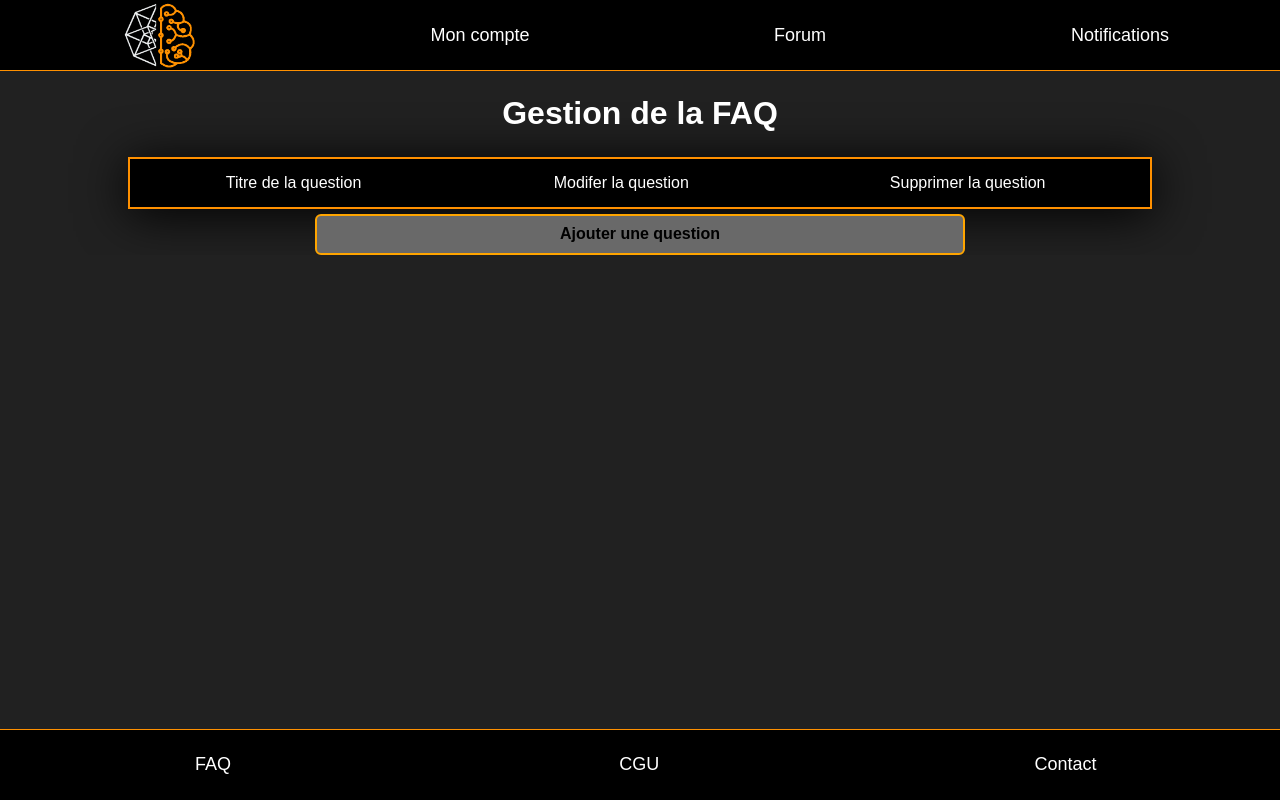
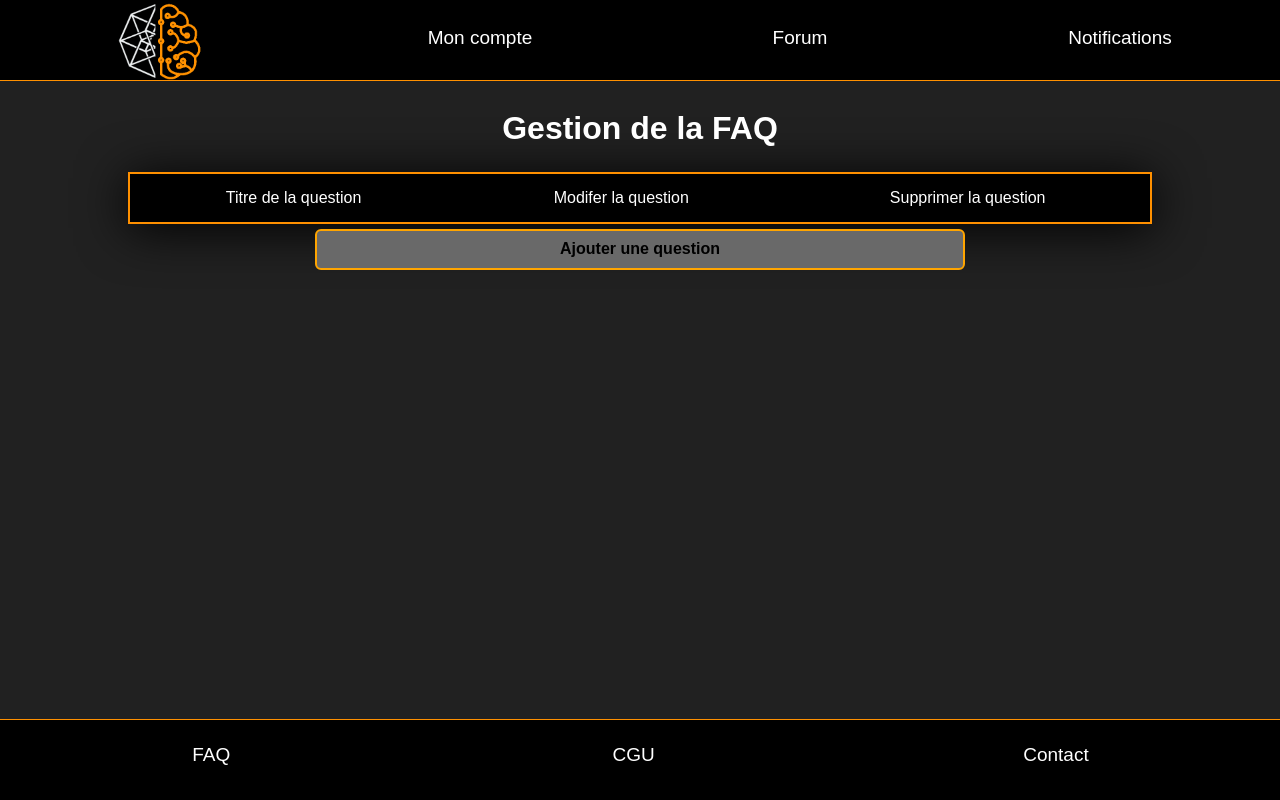
Before and after one commit to Artcann/Cubetech, a PHP site: template view/Adminfaq/index.php in a window 1280 px wide. Run offline with PHP 8.4, Linux system fonts and the light colour scheme; the template is opened without the code that fills it, so the values that code supplies are empty.

Commit message:
Revert "Merge branch 'master' of https://github.com/Artcann/APP_2020"
This reverts commit 5471d44dbaa204925343945e7988e0eb28231f57, reversing
changes made to c6aa419b904ea7da642fdf4eab3d3b35c4e1b0d5.

```diff
--- a/public/css/adminFaq.css
+++ b/public/css/adminFaq.css
@@ -44,7 +44,3 @@ p {
 form {
     height: 100%;
 }
-
-#add-button {
-    margin: 15px auto;
-}
--- a/public/css/index.css
+++ b/public/css/index.css
@@ -51,9 +51,9 @@ form div + div {
 /* CSS commun */
 
 *{
+    margin: 0;
+    padding: 0;
     font-family: Avenir, sans-serif;
-    margin: 0px;
-    padding: 0px;
 }
 #menu1,#menu2{
     font-size: 19px;
@@ -67,108 +67,150 @@ body{
     background: #212121;
 }
 
+
 footer {
-    position: absolute;
-    background-color: black;
-    bottom: 0;
-    left: 0;
-    right: 0;
-    border-top: solid 1.5px;
-    border-color: #FF9000;
-    height: 70px;
+    height: 10%;
 }
 
-#page-container {
-    position: relative;
-    top: 70px;
-    min-height: calc(100% - 70px);
-}
-
-#content-wrapper {
-    padding-bottom: 80px;
-}
-
-.navbar {
-    width: 100%;
-    height: 70px;
-    text-align: center;
-}
-
-.navbar ul {
-    list-style-type: none;
-    margin: 0;
-    padding: 0;
-    overflow: hidden;
-    position: fixed;
-    width: 100%;
-}
-
-#navbar-header {
-    position: fixed;
-    background-color: black;
-    border-bottom: solid 1.5px;
-    border-color: #FF9000;
-    z-index: 1;
-}
-
-#navbar-header ul {
-    top: 0;
-    background-color: black;
-    border-bottom: solid 1.5px;
-    border-color: #FF9000;
-    height: 70px;
-}
-
-#navbar-footer ul {
-    bottom: 0;
-    position: absolute;
-}
-
-.navbar li {
-    float: left;
-}
-
-#navbar-header li {
-    width: 25%;
-}
-
-#navbar-footer li {
-    width: 33.3%;
-}
-
-.navbar li a {
-    display: inline-block;
-    text-decoration: none;
-    color: white;
-    vertical-align: middle;
-    padding: 25px;
-    font-size: 18px;
-}
-
-.navbar li a:hover {
-    color: #FF9000;
-    font-size: 19.5px;
-    text-shadow: 2px 2px 4px #FF9000;
-    padding: 23px;
-}
-
-#pict{
-    padding-top: 3px;
-    height: 65px;
-    width: auto;
-}
-
-#pict-link {
-    padding: 0px;
+header {
+    height: 10%;
 }
 
 
 /* Global Container Div */
 
 .container {
+    text-align: center;
+    height: 80%;
+    width: 100%;
+    overflow-y: scroll;
+}
+
+/* CSS page 1 */
+header{
+    background-color: black;
+    border-bottom: solid 1.5px;
+    border-color: #FF9000;
+}
+
+#menu1 nav ul{
+    list-style: none;
     height: 100%;
+}
+
+#menu1 nav li{
+    float: right;
+    width: 25%;
+    text-align: center;
+}
+
+#menu1 nav ul::after{
+    content: "";
+    display: table;
+    clear: both;
+}
+
+#menu1 nav{
+    background-color: black;
     width: 100%;
-    overflow-y: auto;
+    height: 100%;
+    margin: 0;
+    position: sticky;
+    top: 0px;
+}
+
+#menu1 nav a{
+    display: inline-block;
+    text-decoration: none;
+    color: white;
+    vertical-align: middle;
+}
+
+#menu1 nav a:hover{
+    color: #FF9000;
+
+    font-size: 19.5px;
+    text-shadow: 2px 2px 4px #FF9000;
+}
+
+#menu1 li a{
+    vertical-align: middle;
+    display: inline-block;
+    position: relative;
+}
+
+#link{
+    padding-top: 26px;
+    text-align: center;
+    position: relative;
+    vertical-align: middle;
+}
+
+#pict{
+    padding-top: 3px;
+    height: 77px;
+    width: auto;
+}
+
+
+/* CSS page 2 */
+
+footer {
+    position: absolute;
+    bottom: 0;
+    left: 0;
+    right: 0;
+    border-top: solid 1.5px;
+    border-color: #FF9000;
+}
+
+
+#menu2 nav ul{
+    list-style: none;
+}
+
+#menu2 nav li{
+    float: left;
+    width: 33%;
+    text-align: center;
+}
+
+#menu2 nav ul::after{
+    content: "";
+    display: table;
+    clear: both;
+}
+
+#menu2 nav{
+    background-color: black;
+    width: 100%;
+    height: 100%;
+    margin: 0 auto;
+
+
+}
+
+#menu2 nav a{
+    display: block;
+    text-decoration: none;
+    color: white;
+    vertical-align: center;
+
+}
+
+#menu2 nav a:hover{
+    color: #FF9000;
+    font-size: 19.5px;
+    text-shadow: 2px 2px 4px #FF9000;
+}
+
+#menu2 li a{
+    vertical-align: middle;
+    display: inline-block;
+}
+
+#link2{
+    padding-top: 23px;
 }
 
 #selectResult {
@@ -227,8 +269,8 @@ td{
 
 .table-container {
     width: 100%;
-    height: 100%;
-    overflow-y: auto;
+    height: 80%;
+    overflow-y: scroll;
     scrollbar-color: rebeccapurple green;
     scrollbar-width: thin;
 }
--- a/view/Adminfaq/index.php
+++ b/view/Adminfaq/index.php
@@ -29,5 +29,5 @@ $this->style = "public/css/adminFaq.css";
         <?php endforeach ?>
         </tbody>
     </table>
-    <a href='adminfaq/ajout' class='button' id="add-button">Ajouter une question</a>
+    <a href='adminfaq/ajout' class='button'>Ajouter une question</a>
 </div>
--- a/view/Adminuser/index.php
+++ b/view/Adminuser/index.php
@@ -36,4 +36,4 @@ $this->title = "Gestion Utilisateurs";
         <?php endforeach ?>
         </tbody>
     </table>
-</div>
+<div>
--- a/view/Contact/index.php
+++ b/view/Contact/index.php
@@ -1,5 +1,5 @@
 <?php
-$this->style = "public/css/contct.css";
+$this->style = "public/css/contact.css";
 ?>
 
 <form id="contact" action="contact" method="post">
@@ -11,8 +11,10 @@ $this->style = "public/css/contct.css";
         <option value="suggestion">Suggestion</option>
     </select>
     </div>
+    <p>
     <label id="title" for="contenu"> Votre message:</label>
-    <textarea id="contenu" name="message" placeholder="Votre message...">
+    </p>
+    <textarea id="contenu" name="message" cols="45" rows="20" placeholder="Votre message...">
     </textarea>
     <input type="submit" value="Valider">
 </form>
--- a/view/Home/index.php
+++ b/view/Home/index.php
@@ -2,7 +2,6 @@
 
 $this->title = "Accueil";
 $this->script = "public/js/home.js";
-$this->style = "public/css/home.css"
 ?>
 
 <!DOCTYPE html>
--- a/view/template.php
+++ b/view/template.php
@@ -15,33 +15,33 @@
     <script type="text/javascript" src="public/js/header.js"></script>
 </head>
 
-<body>
+<body style="background-color: #212121">
 
-    <nav class="navbar" id="navbar-header">
+    <header id="menu1">
+        <nav>
             <ul>
+                <li id="link"><a id="b2" href="#"> Notifications </a></li>
+                <li id="link"><a id="b1" href="#"> Forum </a></li>
+                <li id="link"><a id="b3" href="home"> Mon compte </a></li>
                 <li><a href="home" id="pict-link"><img id="pict" src="public/images/logo_notext.png" alt="Logo du site"/></a></li>
-            <li><a class="link" href="home"> Mon compte </a></li>
-            <li><a class="link" href="#"> Forum </a></li>
-            <li><a class="link" href="#"> Notifications </a></li>
             </ul>
         </nav>
+    </header>
 
-    <div id="page-container">
-        <div id="content-wrapper">
 <?= /** @noinspection PhpUndefinedVariableInspection */
 $content ?>
-        </div>
 
-        <footer>
-            <nav class="navbar" id="navbar-footer">
+<!-- Footer : les éléments propres à la navigation du footer sont indicés "2" -->
+    <footer id="menu2">
+        <nav>
             <ul>
-                    <li><a href="faq">FAQ</a></li>
-                    <li><a href="cgu">CGU</a></li>
-                    <li><a href="contact">Contact</a></li>
+                <li id="link2"><a href="faq">FAQ</a></li>
+                <li id="link2"><a href="cgu">CGU</a></li>
+                <li id="link2"><a href="contact">Contact</a></li>
             </ul>
         </nav>
     </footer>
-    </div>
+
 <script> isLoginPage() </script>
 <script type="text/javascript" src="<?= /** @noinspection PhpUndefinedVariableInspection */
 $script ?>"></script>
```
Also changed, not shown: public/css/cgu.css (+30 -3 lines). Lines whose indentation alone changed are shown as unchanged.
